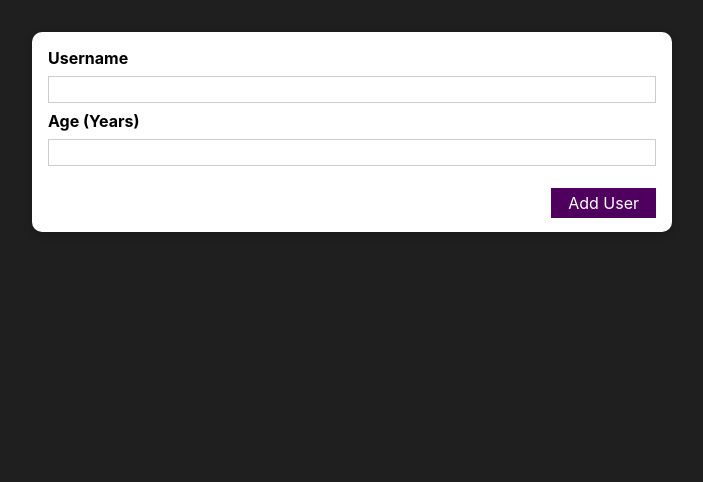
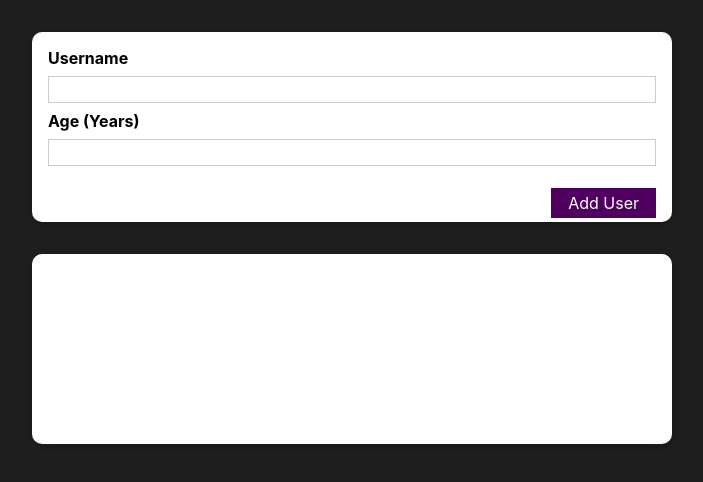
Before and after one commit to tabarino/react-complete-practice, a React (Create React App) app: page / in a window 1280 px wide. Shown: the top 482 px of the page, without its empty margins (288-991 px from the left). Built offline with nearby package versions, Linux system fonts and the light colour scheme.

Commit message:
Add an UsersList Component

```diff
--- a/src/App.js
+++ b/src/App.js
@@ -1,10 +1,12 @@
 import './App.css';
 import AddUser from './components/Users/AddUser/AddUser';
+import UsersList from './components/Users/UsersList/UsersList';
 
 function App() {
   return (
     <div className="App">
       <AddUser />
+      <UsersList users={[]} />
     </div>
   );
 }
--- a/src/components/UserInterface/Card/Card.module.css
+++ b/src/components/UserInterface/Card/Card.module.css
@@ -2,5 +2,5 @@
   background: white;
   box-shadow: 0 2px 8px rgba(0, 0, 0, 0.26);
   border-radius: 10px;
-  height: 200px;
+  min-height: 190px;
 }
--- /dev/null
+++ b/src/components/Users/UsersList/UsersList.js
@@ -0,0 +1,17 @@
+import React from 'react';
+import Card from '../../UserInterface/Card/Card';
+import styles from './UsersList.module.css';
+
+const UsersList = (props) => {
+  return (
+    <Card className={styles.users}>
+      <ul>
+        {props.users.map(user => {
+          <li>{user.name} ({user.age} years old)</li>
+        })}
+      </ul>
+    </Card>
+  );
+}
+
+export default UsersList;
--- /dev/null
+++ b/src/components/Users/UsersList/UsersList.module.css
@@ -0,0 +1,16 @@
+.users {
+  margin: 2rem auto;
+  width: 90%;
+  max-width: 40rem;
+}
+
+.users ul {
+  list-style: none;
+  padding: 1rem;
+}
+
+.users li {
+  border: 1px solid #ccc;
+  margin: 0.5rem 0;
+  padding: 0.5rem;
+}
```
